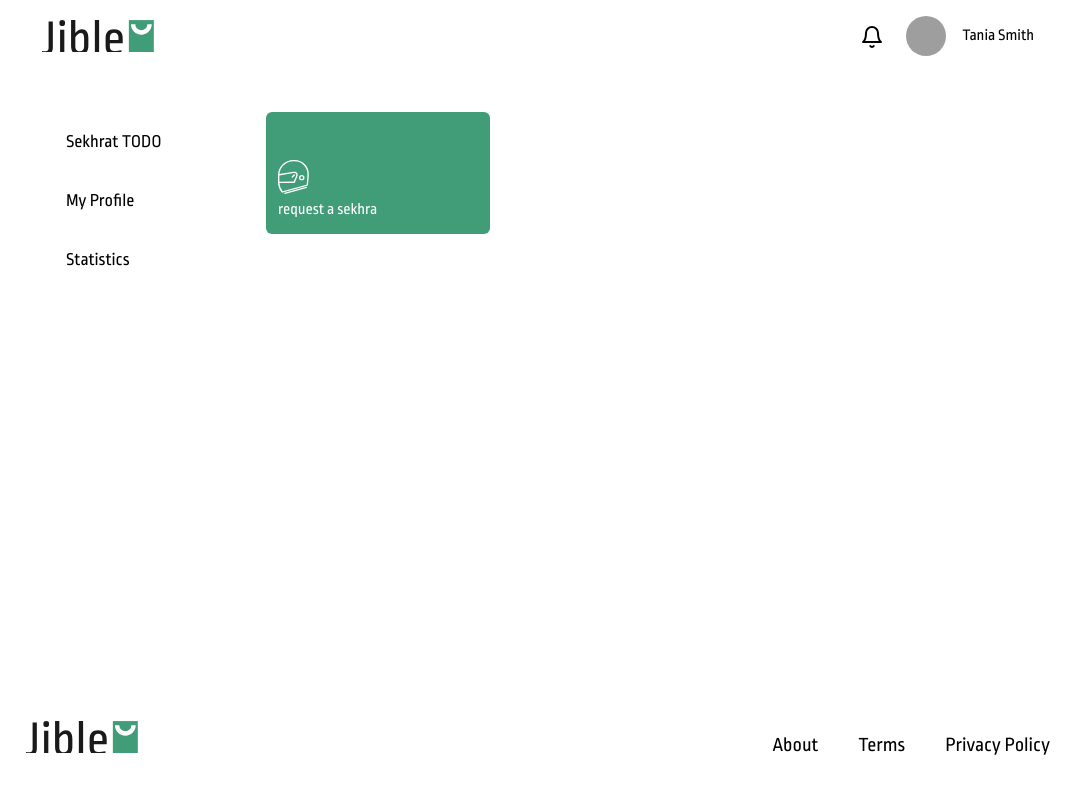
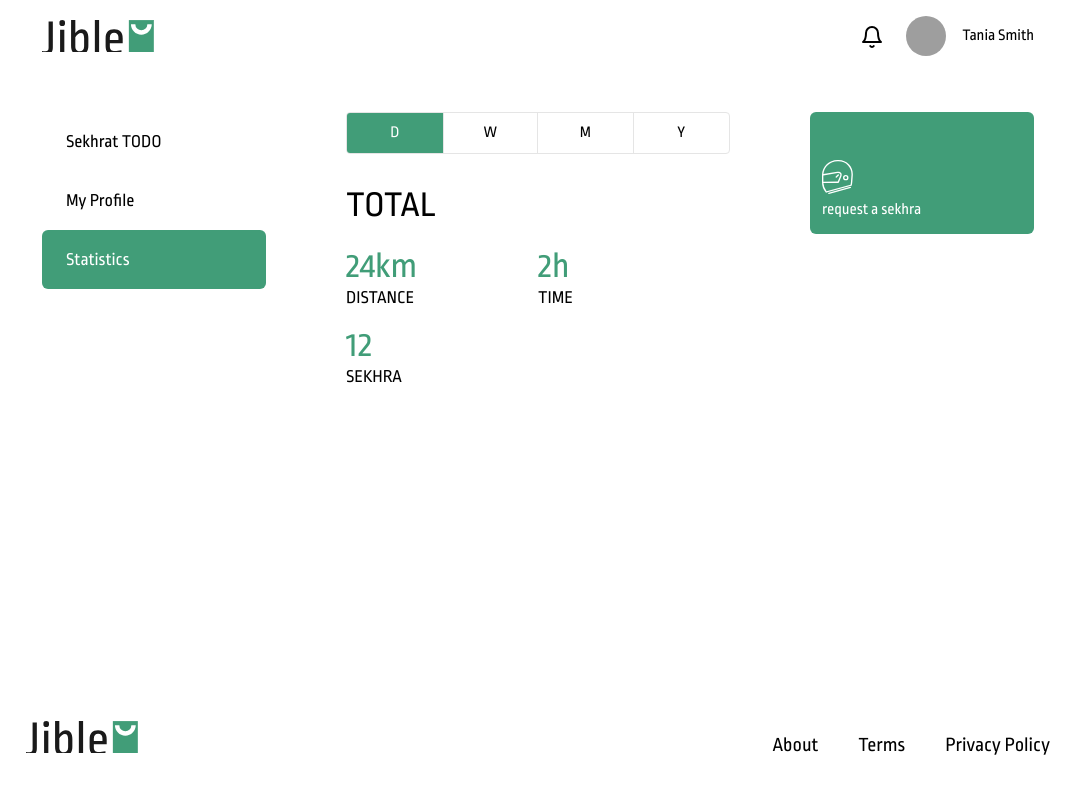
Before and after one commit to mouradaouinat/jible, a React (Create React App) app: page /statistics in a window 1280 px wide. Shown: the top 794 px of the page, without its empty margins (102-1183 px from the left). Built offline with nearby package versions, Linux system fonts and the light colour scheme; grey boxes are pictures that could not be loaded.

Commit message:
Add statistics Tab

```diff
--- a/src/components/Profile.jsx
+++ b/src/components/Profile.jsx
@@ -37,7 +37,7 @@ const Profile = () => {
   }
 
   return (
-    <div className="sm:w-64 md:w-56 lg:w-72 sm:mr-auto md:mx-auto">
+    <>
       <div className="mb-8 flex items-center">
         <img
           src={user.img}
@@ -95,14 +95,16 @@ const Profile = () => {
             />
           </div>
         </div>
-        <button
-          type="submit"
-          className="px-6 py-3 text-white bg-blue-light w-full rounded mt-6"
-        >
-          Update
-        </button>
+        <div className="text-right">
+          <button
+            type="submit"
+            className="px-6 py-3 text-white bg-blue-light w-full rounded mt-6 lg:w-auto lg:px-16 lg:py-2"
+          >
+            Update
+          </button>
+        </div>
       </form>
-    </div>
+    </>
   );
 };
 
--- /dev/null
+++ b/src/components/Statistics.jsx
@@ -0,0 +1,48 @@
+import React from "react";
+
+const Statistics = () => {
+  return (
+    <div>
+      <div className="border border-gray-100 rounded overflow-hidden">
+        <a
+          href="/#"
+          className="inline-block w-1/4 text-center py-2 text-white bg-green"
+        >
+          D
+        </a>
+        <a
+          href="/#"
+          className="inline-block w-1/4 text-center py-2 border-l border-r border-gray-100"
+        >
+          W
+        </a>
+        <a
+          href="/#"
+          className="inline-block w-1/4 text-center py-2 border-r border-gray-100"
+        >
+          M
+        </a>
+        <a href="/#" className="inline-block w-1/4 text-center py-2">
+          Y
+        </a>
+      </div>
+      <h3 className="mt-6 text-4xl uppercase">Total</h3>
+      <div className="flex flex-wrap">
+        <div className="w-1/2 mt-4">
+          <h4 className="text-4xl text-green leading-none">24km</h4>
+          <h5 className="text-lg uppercase">Distance</h5>
+        </div>
+        <div className="w-1/2 mt-4">
+          <h4 className="text-4xl text-green leading-none">2h</h4>
+          <h5 className="text-lg uppercase">Time</h5>
+        </div>
+        <div className="w-1/2 mt-4">
+          <h4 className="text-4xl text-green leading-none">12</h4>
+          <h5 className="text-lg uppercase">Sekhra</h5>
+        </div>
+      </div>
+    </div>
+  );
+};
+
+export default Statistics;
--- a/src/components/pages/Dashboard.jsx
+++ b/src/components/pages/Dashboard.jsx
@@ -4,6 +4,7 @@ import Profile from "../Profile";
 import { Switch, Route, NavLink } from "react-router-dom";
 import { ReactComponent as Helmet } from "../../assets/helmet.svg";
 import Footer from "../layout/Footer";
+import Statistics from "../Statistics";
 
 const Dashboard = () => {
   return (
@@ -13,29 +14,37 @@ const Dashboard = () => {
         <div className="hidden md:flex md:flex-col">
           <NavLink
             to="/"
-            className="w-56 py-4 px-6 text-lg hover:bg-green hover:text-white rounded-md"
+            className="w-56 py-4 px-6 text-lg rounded-md"
+            activeClassName="bg-green text-white"
+            exact
           >
             Sekhrat TODO
           </NavLink>
           <NavLink
             to="/profile"
-            className="w-56 py-4 px-6 text-lg hover:bg-green hover:text-white rounded-md"
+            className="w-56 py-4 px-6 text-lg rounded-md"
             activeClassName="bg-green text-white"
           >
             My Profile
           </NavLink>
           <NavLink
             to="/statistics"
-            className="w-56 py-4 px-6 text-lg hover:bg-green hover:text-white rounded-md"
+            className="w-56 py-4 px-6 text-lg rounded-md"
+            activeClassName="bg-green text-white"
           >
             Statistics
           </NavLink>
         </div>
-        <Switch>
-          <Route path="/profile">
-            <Profile />
-          </Route>
-        </Switch>
+        <div className="sm:w-64 md:w-56 lg:w-72 sm:mr-auto md:mx-auto">
+          <Switch>
+            <Route path="/profile">
+              <Profile />
+            </Route>
+            <Route path="/statistics">
+              <Statistics />
+            </Route>
+          </Switch>
+        </div>
         <button className="hidden sm:block  bg-green text-white h-full w-56 px-3 pt-8 pb-3 text-left rounded-md">
           <Helmet className="fill-current text-white mb-1 mt-4" />
           <span>request a sekhra</span>
```
